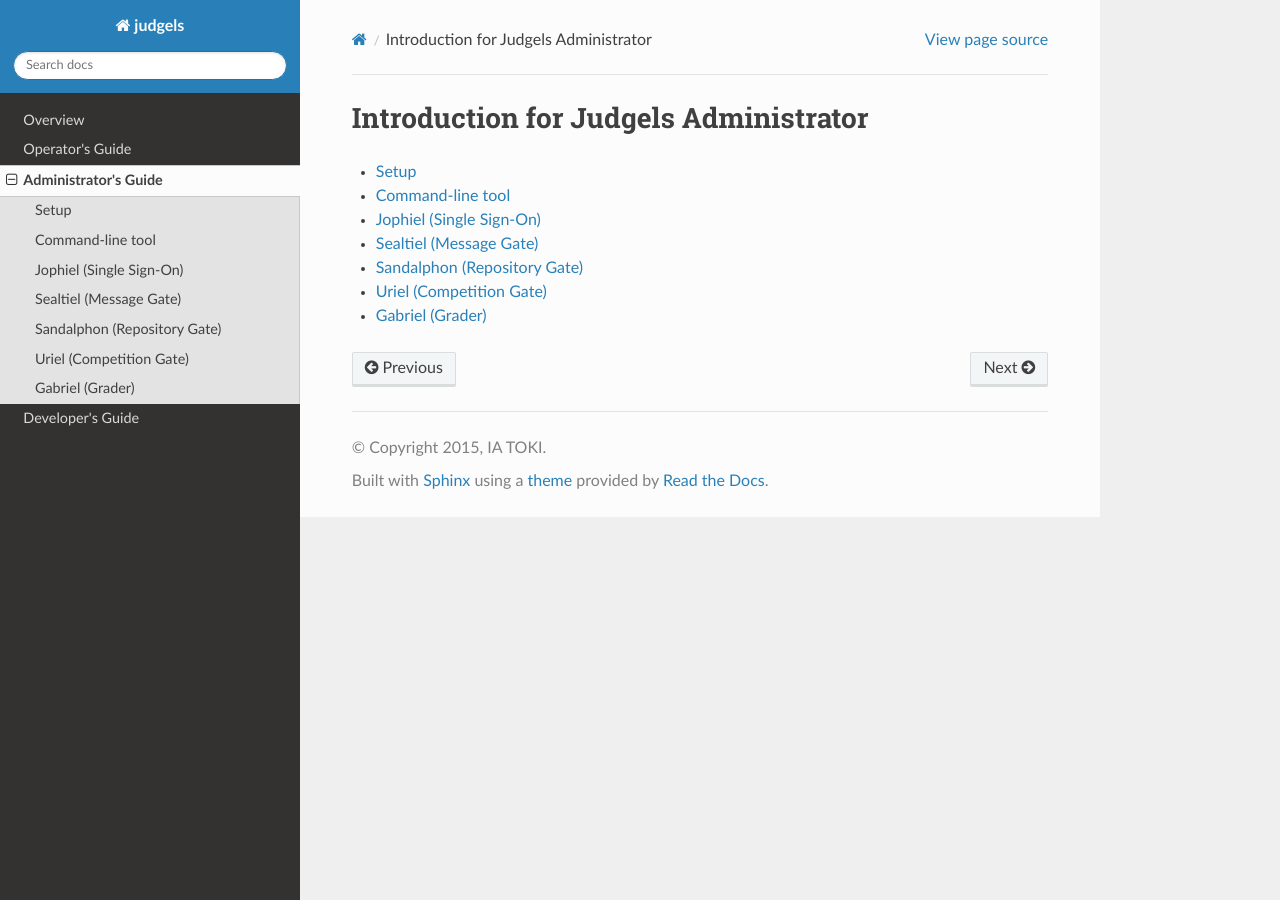
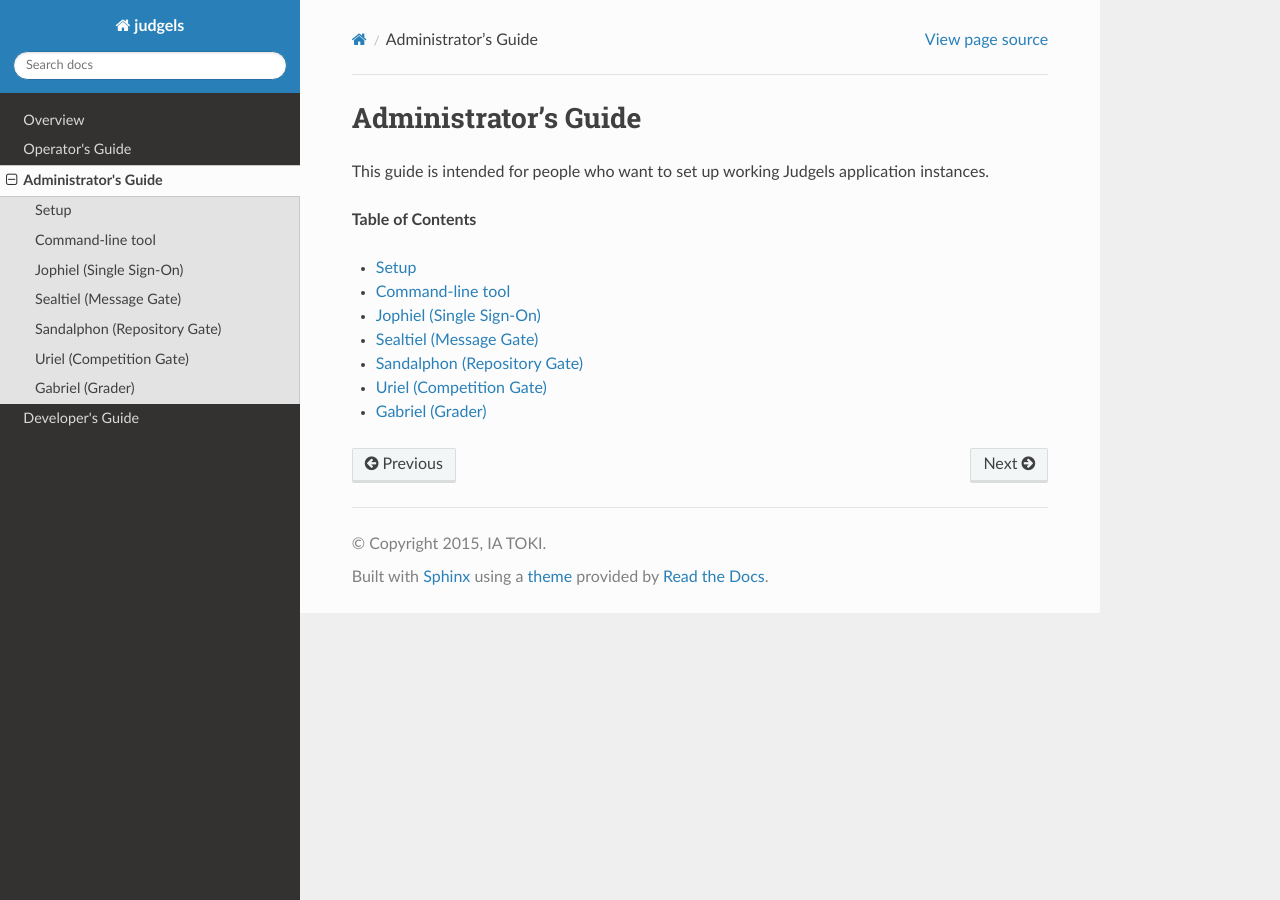
Before and after one commit to judgels/judgels, a Sphinx documentation site: the page built from docs/administrator/administrator.rst, in a window 1280 px wide. Built offline with Sphinx 7.4.7 and the Read the Docs theme 2.0.0, drawn with Linux system fonts in a browser that asks for light colours; formulas are drawn with MathJax 3.

Commit message:
Fix admin guide main page

```diff
--- a/docs/administrator/administrator.rst
+++ b/docs/administrator/administrator.rst
@@ -1,7 +1,11 @@
 .. _administrator:
 
-Introduction for Judgels Administrator
-======================================
+Administrator's Guide
+=====================
+
+This guide is intended for people who want to set up working Judgels application instances.
+
+**Table of Contents**
 
 .. toctree::
    :maxdepth: 1
```
